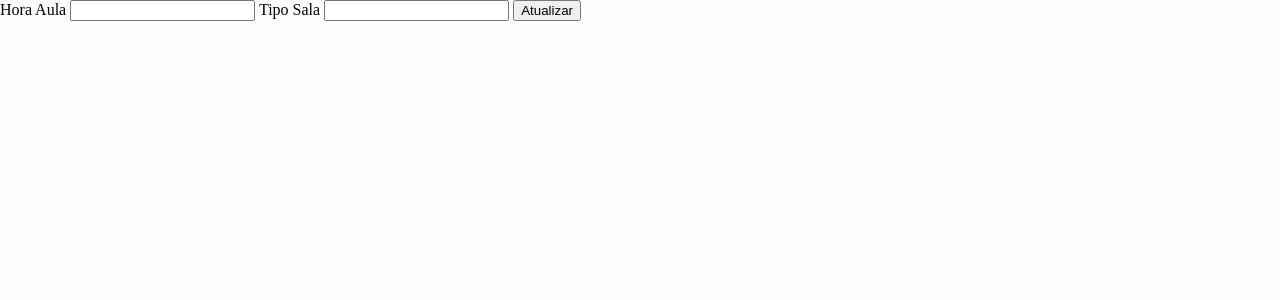
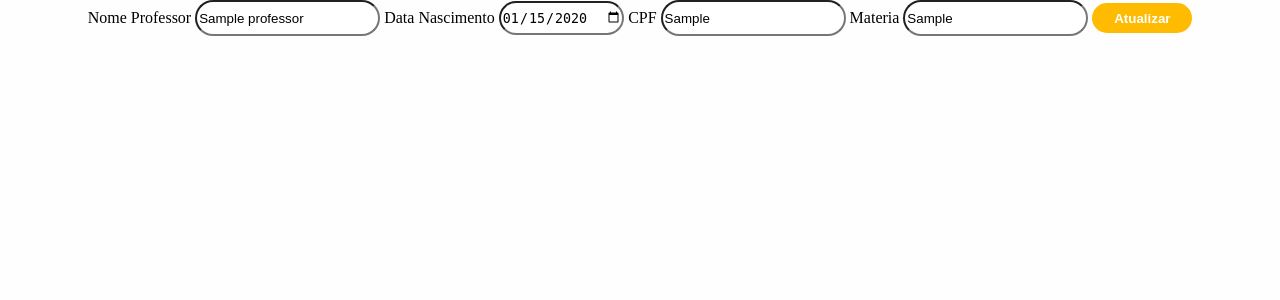
Before and after one commit to TTonia1/crud-escola, a PHP site: page /update_professor.php?id_professor=1 in a window 1280 px wide. Shown: the top 300 px of the page. Run offline with PHP 8.4, Linux system fonts and the light colour scheme; tables that the repository leaves empty hold one stand-in row (values such as "Sample post"); data that the repository does not hold is empty; a stand-in replaces the project's code that opens the database connection.

```diff
--- /dev/null
+++ b/db.php
@@ -0,0 +1,11 @@
+<?php
+$servername = "localhost";
+$username = "root";
+$password = "root";
+$dbname = "escola";
+
+$conn = new mysqli($servername,$username,$password,$dbname);
+ if($conn -> connect_error){
+    die('Conexão falhou'.$conn -> connect_error);
+ }
+?>
--- a/read_aulas.php
+++ b/read_aulas.php
@@ -29,7 +29,6 @@ $result = $conn-> query($sql);
                 <td><?php echo $row['id_aula']?></td>
                 <td><?php echo $row['numero_sala']?></td>
                 <td><?php echo $row['tipo_sala']?></td>
-                <td>Ações</td>
                 <td>
                     <a href= "delete_aulas.php? id_aula=<?php echo $row['id_aula']?>">Excluir</a>
                     <a href="update_aulas.php?id_aula=<?php echo $row['id_aula']?>">Editar</a>
--- a/style.css
+++ b/style.css
@@ -1,4 +1,3 @@
-
 body {
     background-color: #fffefe;
     margin: 0;
@@ -21,8 +20,8 @@ table {
 th, td {
     padding: 12px;
     text-align: center;
-    border: 1px solid #dee2e6; /* Borda das células */
-    background-color: #ffffff; /* Cor de fundo das células */
+    border: 1px solid #000000;
+    background-color: #ffffff;
 }
 
 th {
@@ -40,3 +39,18 @@ p{
 button:hover {
     background-color: #f3b746;
 }
+
+.input{
+    border-radius: 20px;
+    height: 30px;
+}
+
+.botaozinho{
+    border-radius: 20px;
+    width: 100px;
+    height: 30px;
+    background-color:  #ffbb00;
+    font-weight: bold;
+    color: white;
+    border: none;
+}
--- a/update_professor.php
+++ b/update_professor.php
@@ -2,29 +2,29 @@
   include 'db.php';
   $id_professor = $_GET['id_professor'];
 
-    if ($_SERVER['REQUEST_METHOD'] == 'POST'){
-
-        $id_professor = $_POST['id_professor'];
+  if ($_SERVER['REQUEST_METHOD'] == 'POST') {
       $nome_professor = $_POST['nome_professor'];
       $data_nascimento = $_POST['data_nascimento'];
       $CPF = $_POST['CPF'];
       $materia = $_POST['materia'];
 
-
-        $sql = "UPDATE professor SET nome_professor='$nome_professor', data_nascimento='$data_nascimento', CPF='$CPF', materia='$materia' WHERE id_professor= '$id_professor'";
+      $sql = "UPDATE professor SET nome_professor='$nome_professor', data_nascimento='$data_nascimento', CPF='$CPF', materia='$materia' WHERE id_professor='$id_professor'";
 
       if ($conn->query($sql) === TRUE) {
-            echo "Registro atualizado com sucesso";
+          header("Location: read_professor.php");
+          exit();
       } else {
           echo "Erro: " . $sql . "<br>" . $conn->error;
       }
-        $conn ->close();
-        header ("Location: read.php");
-        exit();
   }
   $sql = "SELECT * FROM professor WHERE id_professor='$id_professor'";
-    $result = $conn -> query($sql);
-    $row = $result -> fetch_assoc();
+  $result = $conn->query($sql);
+
+  if ($result && $result->num_rows > 0) {
+      $row = $result->fetch_assoc();
+  } else {
+      die("Registro não encontrado.");
+  }
 ?>
 
 <!DOCTYPE html>
@@ -35,14 +35,17 @@
     <link rel="stylesheet" href="style.css">
     <title>Update Professor</title>
 </head>
-<body>
-    <form method="POST" action=" update_professor.php?id=<?php echo $row['id_professor'];?>">
-        <label for="numero_sala">Hora Aula</label>
-        <input type="text" name="numero_sala" value="<?php echo $row['numero_sala']; ?>" required>
-        <label for="tipo_sala">Tipo Sala</label>
-        <input type="text" name="tipo_sala" value="<?php echo $row['tipo_sala']; ?>" required>
-        <input type="submit" value="Atualizar">
+<body class='centralizar'>
+    <form method="POST" action=" update_professor.php?id_professor=<?php echo $row['id_professor'];?>">
+        <label for="nome_professor">Nome Professor</label>
+        <input type="text" name="nome_professor" class='input' value="<?php echo $row['nome_professor']; ?>" required>
+        <label for="data_nascimento">Data Nascimento</label>
+        <input type="date" name="data_nascimento" class='input' value="<?php echo $row['data_nascimento']; ?>" required>
+        <label for="CPF">CPF</label>
+        <input type="text" name="CPF" class='input' value="<?php echo $row['CPF']; ?>" required>
+        <label for="materia">Materia</label>
+        <input type="text" name="materia" class='input' value="<?php echo $row['materia']; ?>" required>
+        <input type="submit" class='botaozinho' value="Atualizar">
     </form>
-
 </body>
 </html>
```
Also changed, not shown: read.php (+10 -11 lines), read_professor.php (+3 -4 lines), update_aulas.php (+18 -14 lines), update_diario.php (+40 -11 lines). Lines whose indentation alone changed are shown as unchanged.
